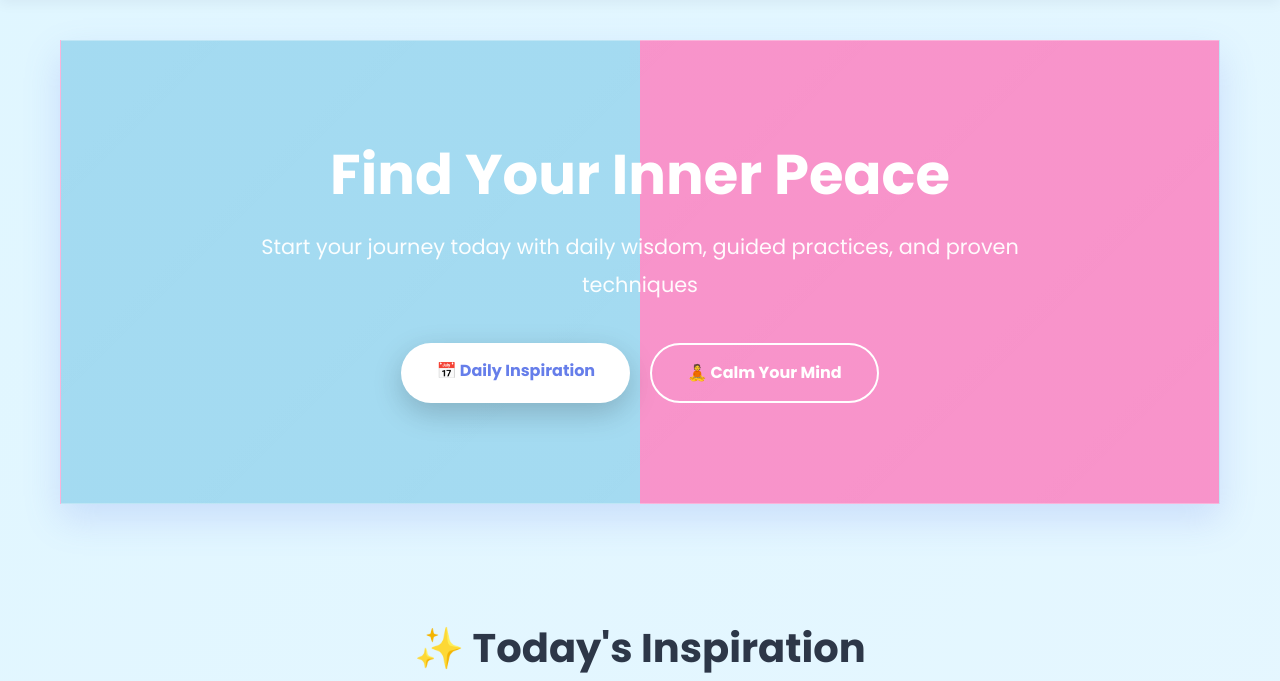
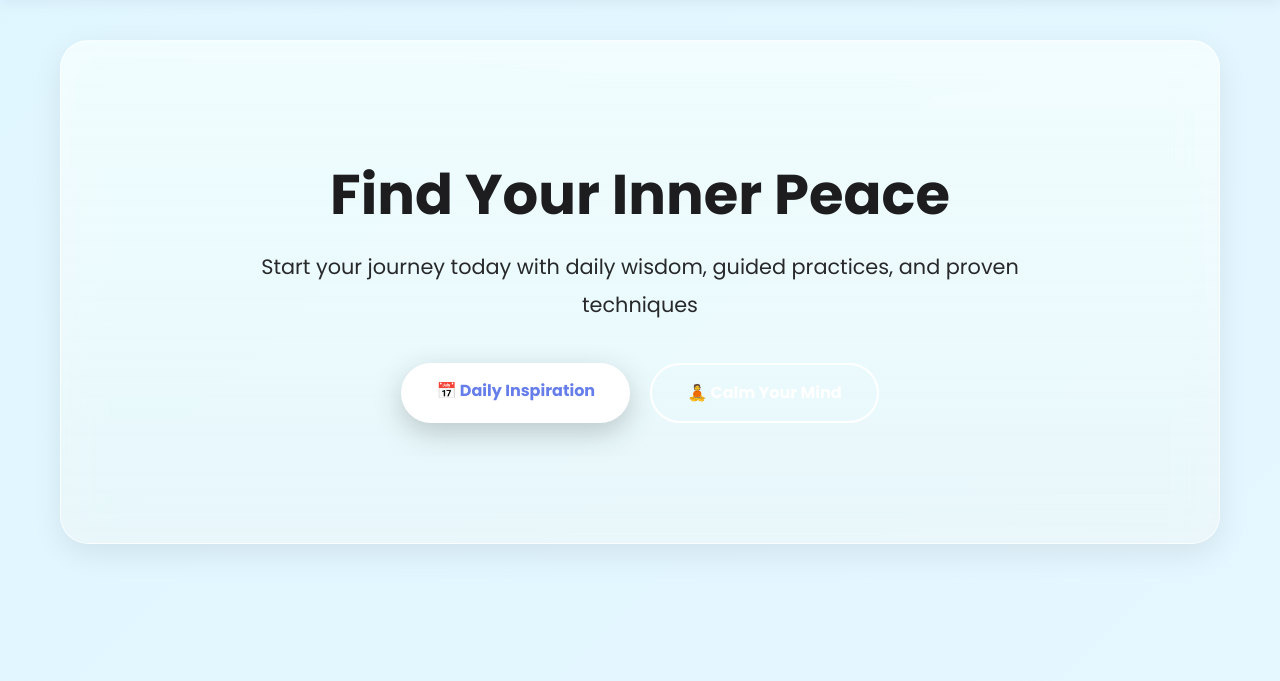
Before and after one commit to siddarthareddykv/JoyfulBeing, a Flask app: page / in a window 1280 px wide. Shown: the part 76-757 px from the top of the page. Run offline with Flask 3, Linux system fonts and the light colour scheme.

Commit message:
home colour update

```diff
--- a/app.py
+++ b/app.py
@@ -1,3 +1,13 @@
+import sys
+import os
+
+def resource_path(relative_path):
+    try:
+        base_path = sys._MEIPASS
+    except Exception:
+        base_path = os.path.abspath(".")
+    return os.path.join(base_path, relative_path)
+
 from flask import Flask, render_template, request, jsonify
 from datetime import datetime
 import calendar as pycalendar
--- a/templates/home.html
+++ b/templates/home.html
@@ -187,15 +187,25 @@
 <style>
 /* Home Page Specific Styles */
 .home-hero {
-    background: linear-gradient(90deg, rgba(135, 206, 235, 0.7) 0%, rgba(135, 206, 235, 0.7) 50%, rgba(255, 105, 180, 0.7) 50%, rgba(255, 105, 180, 0.7) 100%),
-                linear-gradient(135deg, rgba(255, 255, 255, 0.2) 0%, rgba(255, 255, 255, 0.1) 100%);
-    backdrop-filter: blur(10px);
-    color: white;
-    padding: 100px 40px;
+    background: linear-gradient(
+        180deg,
+        rgba(255, 255, 255, 0.65) 0%,
+        rgba(245, 245, 247, 0.55) 100%
+    );
+    backdrop-filter: blur(20px) saturate(180%);
+    -webkit-backdrop-filter: blur(20px) saturate(180%);
+
+    color: #1d1d1f;
+    padding: 120px 40px;
     text-align: center;
-    margin-bottom: 60px;
-    border: 1px solid rgba(255, 255, 255, 0.3);
-    box-shadow: 0 15px 35px rgba(102, 126, 234, 0.2);
+    margin-bottom: 80px;
+
+    border-radius: 28px;
+    border: 1px solid rgba(255, 255, 255, 0.6);
+
+    box-shadow:
+        0 10px 30px rgba(0, 0, 0, 0.08),
+        inset 0 1px 0 rgba(255, 255, 255, 0.4);
 }
 
 .hero-content {
```
Also changed, not shown: 3 other files.
